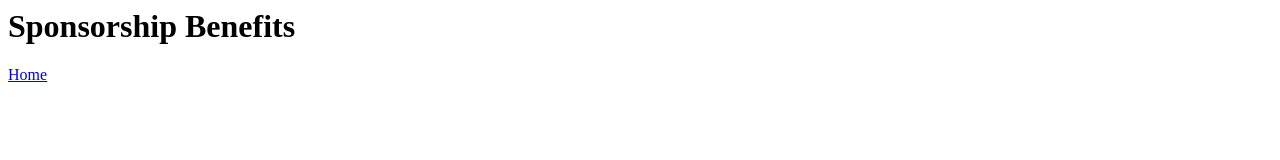
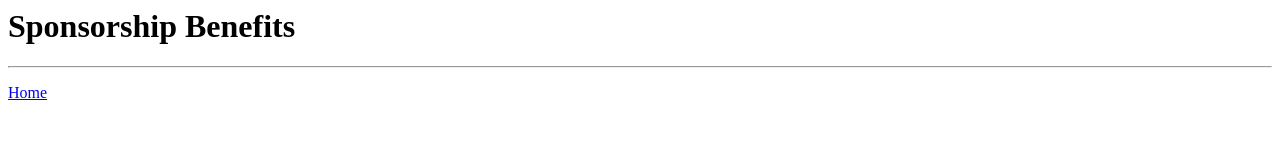
Before and after one commit to wsiroky/wsiroky.github.io, a plain HTML site: page benefits.html in a window 1280 px wide. Drawn offline with Linux system fonts and the light colour scheme.

Commit message:
minor aesthetic changes

```diff
--- a/benefits.html
+++ b/benefits.html
@@ -5,7 +5,8 @@
 <body>
     <h1>Sponsorship Benefits</h1>
 
-    <div></div>
+    <hr>
+
     <p><a href="index.html">Home</a></p>
 </body>
 </html>
```
Also changed, not shown: bios.html (+2 -0 lines), contact.html (+3 -0 lines).
